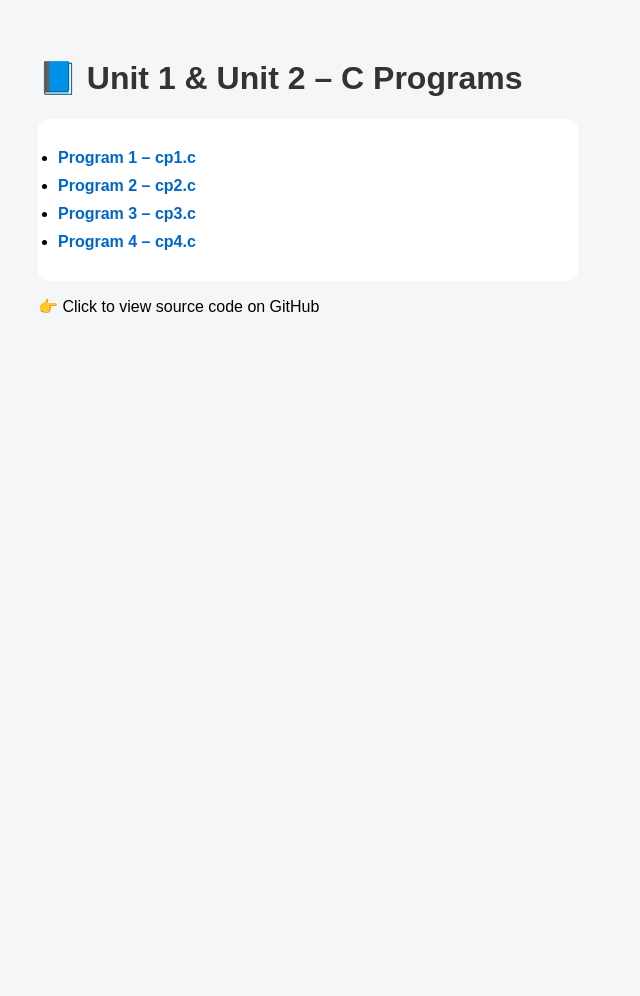
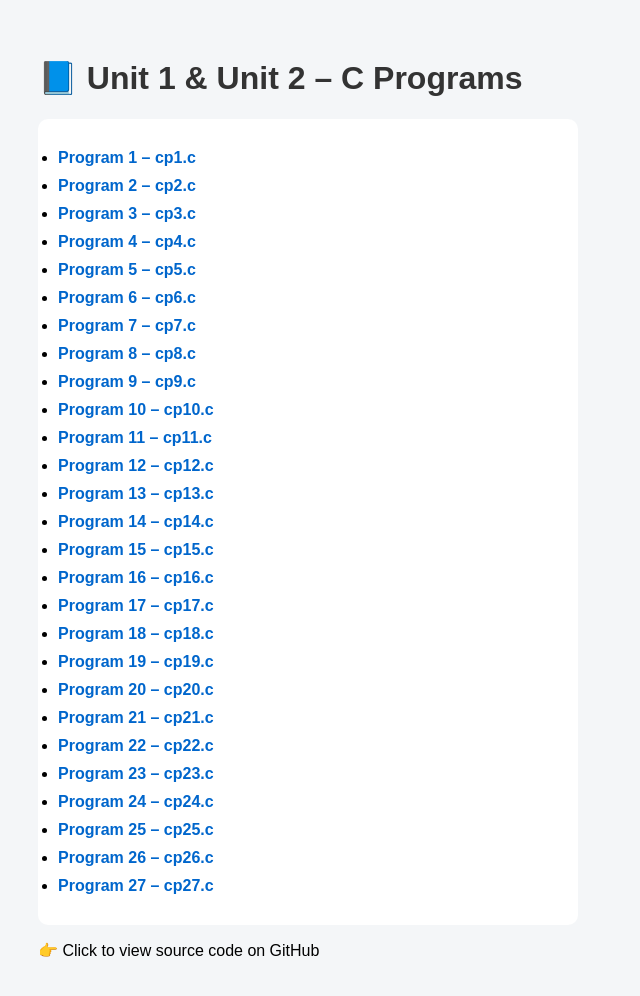
Before and after one commit to shivamkumar963496/c-programs, a plain HTML site: page unit-1-2/index.html in a window 1280 px wide. Shown: the whole page, without its empty margins (0-640 px from the left). Before the commit the page ends 800 px from the top, so only its background shows below. Drawn offline with Linux system fonts and the light colour scheme.

Commit message:
Add links for additional C programs in index.html

```diff
--- a/unit-1-2/index.html
+++ b/unit-1-2/index.html
@@ -42,6 +42,34 @@ a:hover{
     <li><a href="https://github.com/shivamkumar963496/c-programs/blob/main/unit-1-2/cp2.c" target="_blank">Program 2 – cp2.c</a></li>
     <li><a href="https://github.com/shivamkumar963496/c-programs/blob/main/unit-1-2/cp3.c" target="_blank">Program 3 – cp3.c</a></li>
     <li><a href="https://github.com/shivamkumar963496/c-programs/blob/main/unit-1-2/cp4.c" target="_blank">Program 4 – cp4.c</a></li>
+    <li><a href="https://github.com/shivamkumar963496/c-programs/blob/main/unit-1-2/cp5.c" target="_blank">Program 5 – cp5.c</a></li>
+    <li><a href="https://github.com/shivamkumar963496/c-programs/blob/main/unit-1-2/cp6.c" target="_blank">Program 6 – cp6.c</a></li>
+    <li><a href="https://github.com/shivamkumar963496/c-programs/blob/main/unit-1-2/cp7.c" target="_blank">Program 7 – cp7.c</a></li>
+    <li><a href="https://github.com/shivamkumar963496/c-programs/blob/main/unit-1-2/cp8.c" target="_blank">Program 8 – cp8.c</a></li>
+    <li><a href="https://github.com/shivamkumar963496/c-programs/blob/main/unit-1-2/cp9.c" target="_blank">Program 9 – cp9.c</a></li>
+
+    <li><a href="https://github.com/shivamkumar963496/c-programs/blob/main/unit-1-2/cp10.c" target="_blank">Program 10 – cp10.c</a></li>
+    <li><a href="https://github.com/shivamkumar963496/c-programs/blob/main/unit-1-2/cp11.c" target="_blank">Program 11 – cp11.c</a></li>
+    <li><a href="https://github.com/shivamkumar963496/c-programs/blob/main/unit-1-2/cp12.c" target="_blank">Program 12 – cp12.c</a></li>
+    <li><a href="https://github.com/shivamkumar963496/c-programs/blob/main/unit-1-2/Cp13.c" target="_blank">Program 13 – cp13.c</a></li>
+    <li><a href="https://github.com/shivamkumar963496/c-programs/blob/main/unit-1-2/cp14.c" target="_blank">Program 14 – cp14.c</a></li>
+
+    <li><a href="https://github.com/shivamkumar963496/c-programs/blob/main/unit-1-2/cp15.c" target="_blank">Program 15 – cp15.c</a></li>
+    <li><a href="https://github.com/shivamkumar963496/c-programs/blob/main/unit-1-2/CP16.c" target="_blank">Program 16 – cp16.c</a></li>
+    <li><a href="https://github.com/shivamkumar963496/c-programs/blob/main/unit-1-2/cp17.c" target="_blank">Program 17 – cp17.c</a></li>
+    <li><a href="https://github.com/shivamkumar963496/c-programs/blob/main/unit-1-2/CP18.c" target="_blank">Program 18 – cp18.c</a></li>
+    <li><a href="https://github.com/shivamkumar963496/c-programs/blob/main/unit-1-2/cp19.c" target="_blank">Program 19 – cp19.c</a></li>
+    <li><a href="https://github.com/shivamkumar963496/c-programs/blob/main/unit-1-2/cp20.c" target="_blank">Program 20 – cp20.c</a></li>
+
+    <li><a href="https://github.com/shivamkumar963496/c-programs/blob/main/unit-1-2/cp21.c" target="_blank">Program 21 – cp21.c</a></li>
+<li><a href="https://github.com/shivamkumar963496/c-programs/blob/main/unit-1-2/cp22.c" target="_blank">Program 22 – cp22.c</a></li>
+<li><a href="https://github.com/shivamkumar963496/c-programs/blob/main/unit-1-2/cp23.c" target="_blank">Program 23 – cp23.c</a></li>
+<li><a href="https://github.com/shivamkumar963496/c-programs/blob/main/unit-1-2/cp24.c" target="_blank">Program 24 – cp24.c</a></li>
+
+<li><a href="https://github.com/shivamkumar963496/c-programs/blob/main/unit-1-2/cp28.c" target="_blank">Program 25 – cp25.c</a></li>
+<li><a href="https://github.com/shivamkumar963496/c-programs/blob/main/unit-1-2/CP29.c" target="_blank">Program 26 – cp26.c</a></li>
+<li><a href="https://github.com/shivamkumar963496/c-programs/blob/main/unit-1-2/cp30.c" target="_blank">Program 27 – cp27.c</a></li>
+
 </ul>
 
 <p>👉 Click to view source code on GitHub</p>
```
